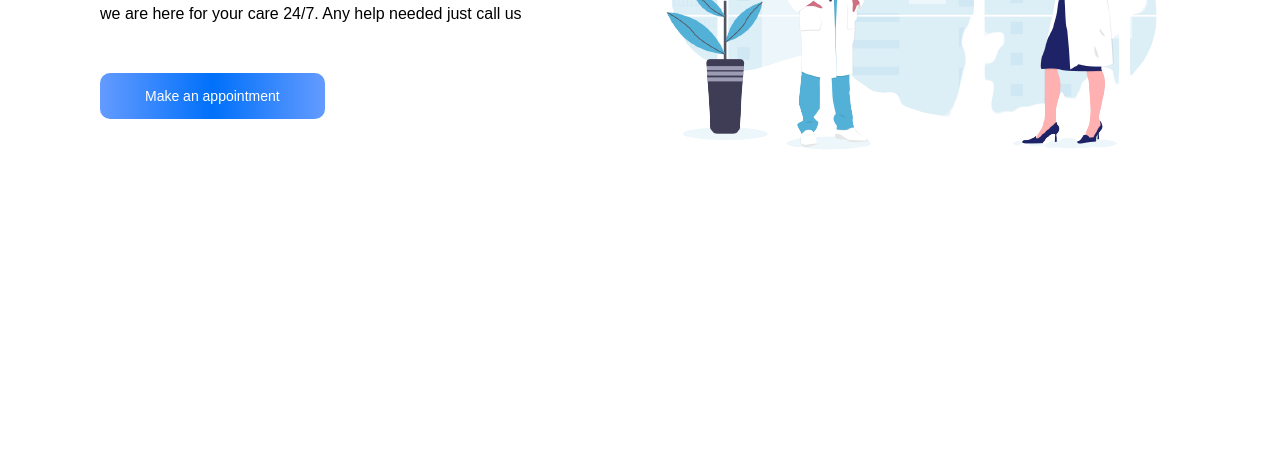
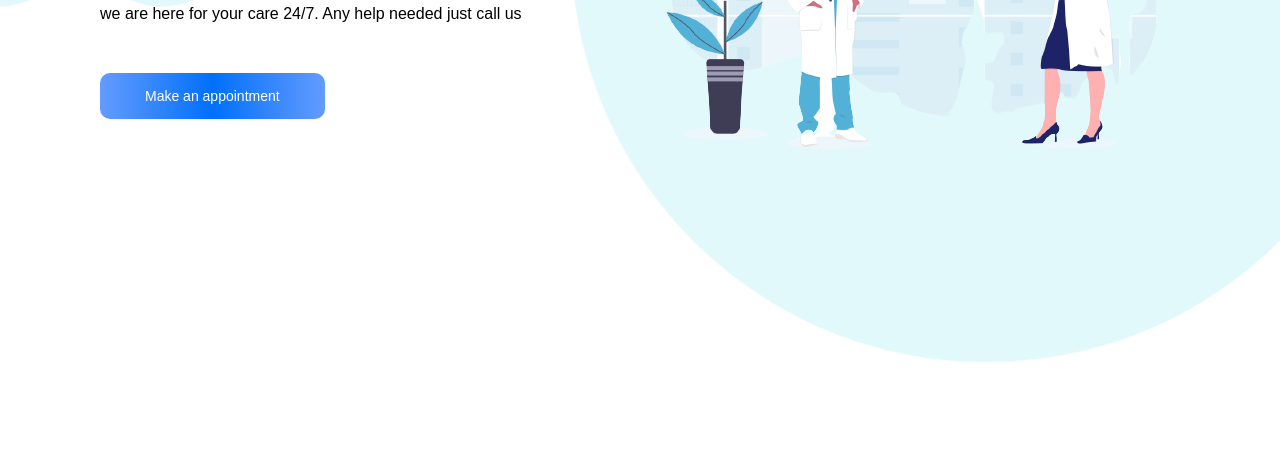
Before and after one commit to AditiS2610/Thapa-Technical-20min-website-challenge, a plain HTML site: page index.html in a window 1280 px wide. Shown: the part 332-800 px from the top of the page. Drawn offline with Linux system fonts and the light colour scheme; the site is published under a folder, as on GitHub Pages, so addresses that start at the root find nothing.

Commit message:
Update style.css

```diff
--- a/style.css
+++ b/style.css
@@ -9,7 +9,7 @@
 header {
     width: 100%;
     height: 100vh;
-    background-image: url("/bgimage.png");
+    background-image: url("bgimage.png");
     background-repeat: no-repeat;
     background-size: 100% 100%;
 }
```
